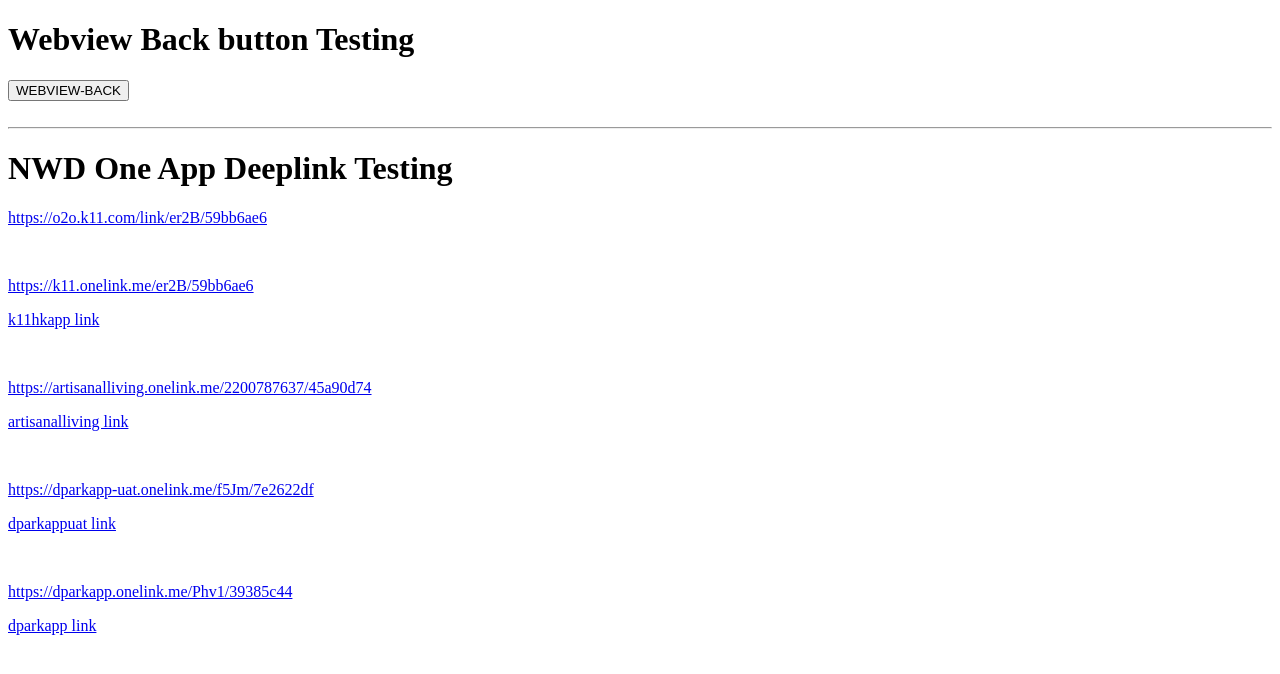
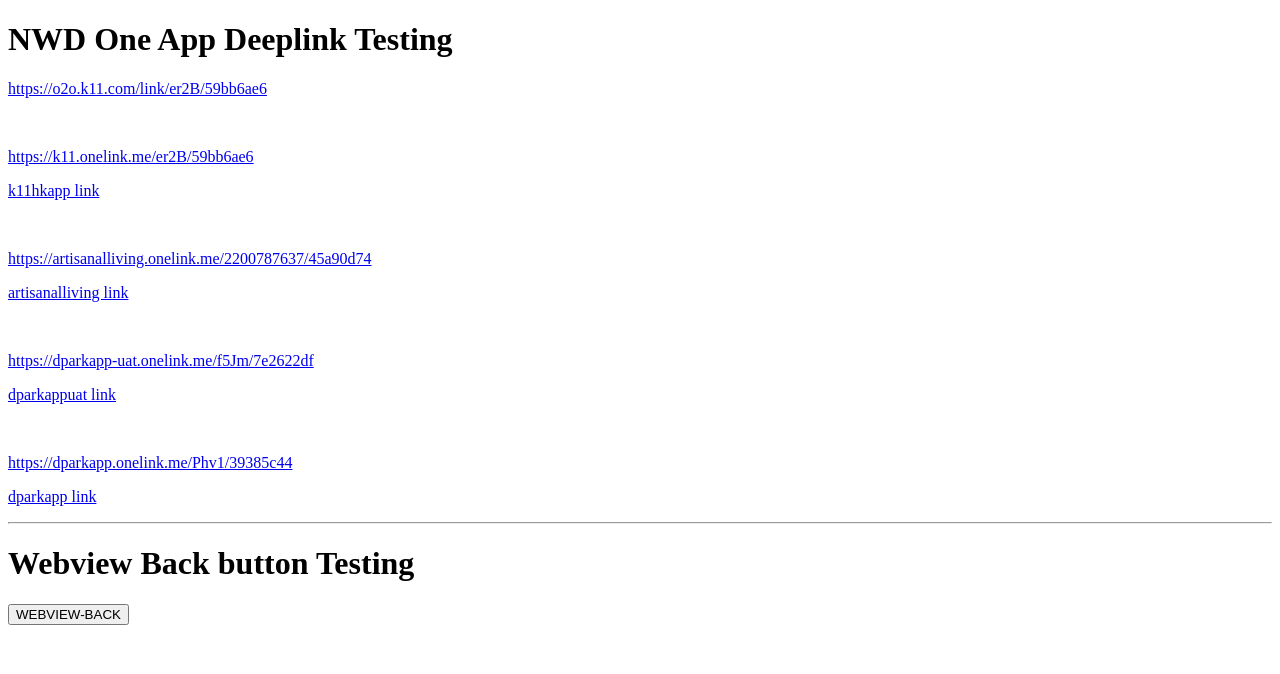
Before and after one commit to ada-ks/ada-ks.github.io, a plain HTML site: page index.html in a window 1280 px wide. Drawn offline with Linux system fonts and the light colour scheme.

Commit message:
Update index.html

```diff
--- a/index.html
+++ b/index.html
@@ -1,6 +1,7 @@
 <!DOCTYPE html>
 <html>
 <header>
+	<meta name="viewport" content="width=device-width, initial-scale=1.0, viewport-fit=cover">
 	<script type="text/javascript">
 		function callbackToApp() {
 			let destination_id = "WEBVIEW-BACK";
@@ -15,12 +16,6 @@
 	</script>
 </header>
 <body>
-	<h1>Webview Back button Testing</h1>
-	<input type = "button" onclick = "callbackToApp()" value = "WEBVIEW-BACK">
-	<br>
-	<br>
-
-	<hr>
 	<h1>NWD One App Deeplink Testing</h1>
 	<p><a href="https://o2o.k11.com/link/er2B/59bb6ae6">https://o2o.k11.com/link/er2B/59bb6ae6</a></p>
 	<br>
@@ -35,5 +30,12 @@
 	<br>
 	<p><a href="https://dparkapp.onelink.me/Phv1/39385c44">https://dparkapp.onelink.me/Phv1/39385c44</a></p>
 	<p><a href="dparkapp://?af_deeplink=true&af_dp=dparkapp%3A%2F%2F&campaign=Keysoc%20One%20App%20Test&data_id=43&destination_id=ESHOP-CAMPAIGN-DETAIL&media_source=Social_facebook&shortlink=7e2622df">dparkapp link</a></p>
+
+	<hr>
+
+	<h1>Webview Back button Testing</h1>
+	<input type = "button" onclick = "callbackToApp()" value = "WEBVIEW-BACK">
+	<br>
+	<br>
 </body>
 </html>
```
